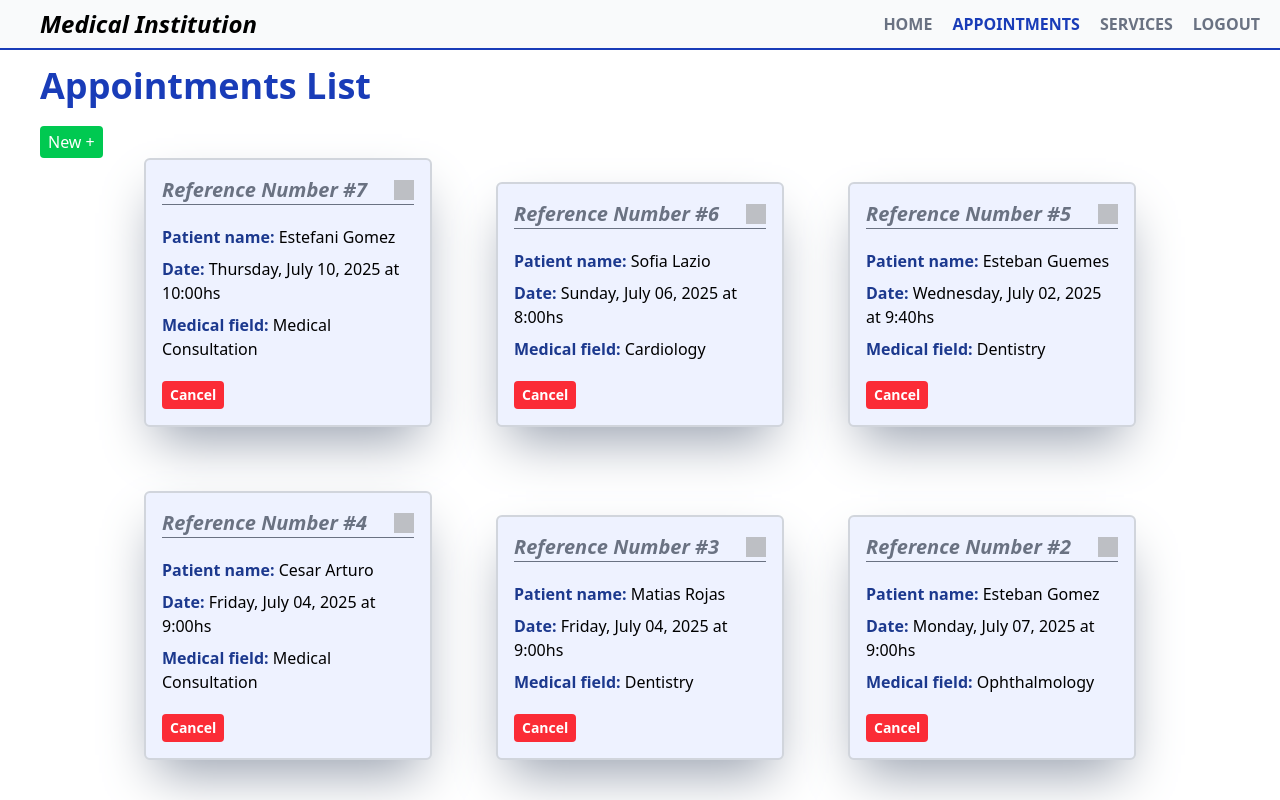
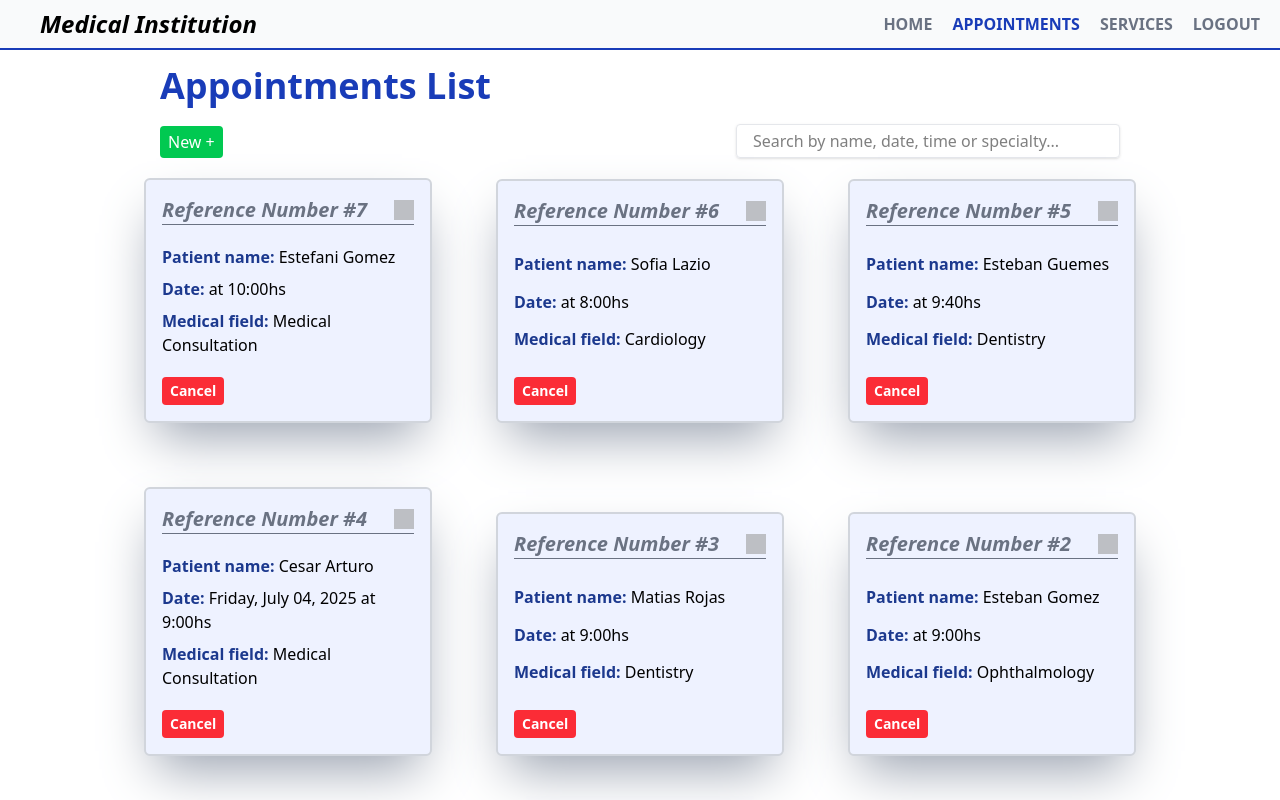
Before and after one commit to LucasDLabo/ReactJS-AAPRO2.0-2025, a React (Vite) app in the folder final_project/: page / in a window 1280 px wide. Shown: the top 800 px of the page. Built offline with nearby package versions, Linux system fonts and the light colour scheme; grey boxes are pictures that could not be loaded.

Commit message:
feat/finalProject: search bar + date formatter function

```diff
--- a/final_project/src/App.jsx
+++ b/final_project/src/App.jsx
@@ -8,6 +8,7 @@ import FootSection from './components/footer/FootSection.jsx'
 import exampleData from './utils/data.js'
 import specialties from './utils/specialties.js'
 import timetables from './utils/timetables.js'
+import dateFormatter from './utils/dateFormatter.js'
 
 function App() {
     const [appoint, setAppoint] = useState( () => {
@@ -15,24 +16,30 @@ function App() {
         return localstorage ? JSON.parse(localstorage) : localStorage.setItem('appointments', JSON.stringify(exampleData));
     });
     function deleteAppoint(id){
-        console.log(`id pasado ${id} - Turno borrado`)
         const updatedAppoint = appoint.filter((i) => i.id !== id);
         setAppoint(updatedAppoint);
         localStorage.setItem('appointments', JSON.stringify(updatedAppoint));
     }
     function createAppoint( {name, date, time, specialty} ){
+
+        const formattedDate = dateFormatter(date);
+
         const newAppoint = {
         id: appoint.length > 0 ? appoint.at(0).id + 1 : 1,
-        name, date, time, specialty
+        name, date, time, specialty,
+        formated_date: formattedDate
         };
         setAppoint([newAppoint, ...appoint]);
         localStorage.setItem('appointments', JSON.stringify([newAppoint, ...appoint]));
+
         setIsCreateOpen(false);
     }
     function editAppoint( {id, name, date, time, specialty} ){
-        console.log(`Llegamos pa ${id + name + date + time + specialty}`);
+
+        const formattedDate = dateFormatter(date);
+
         const editedAppoint = appoint.map((i) =>
-            i.id == id ? { ...i, name, date, time, specialty } : i
+            i.id == id ? { ...i, name, date, time, specialty, formated_date: formattedDate } : i
         );
         setAppoint(editedAppoint);
         localStorage.setItem('appointments', JSON.stringify(editedAppoint));
@@ -48,6 +55,17 @@ function App() {
         window.addEventListener("scroll", () => {window.pageYOffset > 100 ? setBackToTopButton(true) : setBackToTopButton(false);});
     }, []);
 
+    const [search, setSearch] = useState('');
+
+    const filteredAppoints = appoint.filter((i) => {
+        const term = search.toLowerCase();
+        return (
+            i.name.toLowerCase().includes(term) ||
+            i.formated_date.toLowerCase().includes(term) ||
+            i.time.toLowerCase().includes(term) ||
+            i.specialty.toLowerCase().includes(term)
+        );
+    });
     return (
         <>
             <header>
@@ -55,7 +73,10 @@ function App() {
             </header>
 
             <main className='min-h-screen'>
-                <div className='flex justify-between mr-40 mt-4'>
+                <section className='flex justify-between px-30 items-end mb-5'>
+
+                    <div className='w-full'>
+                        <div className='mt-4'>
                             <h2 className='title'>Appointments List</h2>
                         </div>
                         <div>
@@ -68,21 +89,40 @@ function App() {
                                 </div>
                             )}
                         </div>
+                    </div>
+                <div className="w-full max-w-sm">
+                    <input
+                        type="text"
+                        placeholder="Search by name, date, time or specialty..."
+                        className="w-full px-4 py-1 border rounded shadow border-gray-200"
+                        value={search}
+                        onChange={(e) => setSearch(e.target.value)}
+                    />
+                </div>
 
+                </section>
                 {appoint.length === 0 && (
                     <p className="flex h-[75vh] items-center justify-center text-center font-mono text-2xl text-gray-400 italic">
                         No appointments scheduled yet...
                     </p>
                 )}
 
+
+
                 <AppointmentListContainer>
                 {
-                    appoint.map( (data)=> (
+                    filteredAppoints.length === 0 ? (
+                        <p className="flex h-[75vh] items-center justify-center text-center font-mono text-2xl text-gray-400 italic">
+                            No results were found :(
+                        </p>
+                    ) :
+                    filteredAppoints.map( (data)=> (
                     <AppointmentList
                         key={data.id}
                         id={data.id}
                         name={data.name}
                         date={data.date}
+                        formated_date={data.formated_date}
                         time={data.time}
                         specialty={data.specialty}
 
--- a/final_project/src/components/appointment/AppointmentList.jsx
+++ b/final_project/src/components/appointment/AppointmentList.jsx
@@ -1,7 +1,7 @@
 import { useState } from 'react';
 import Modal from '../../modal/Modal'
 
-function AppointmentList( {id, name, date, time, specialty, onDelete, timetables, specialties, onUpdate, appoint} ){
+function AppointmentList( {id, name, date, formated_date, time, specialty, onDelete, timetables, specialties, onUpdate, appoint} ){
 
     const createdDate = new Date(`${date}T00:00:00-04:00`);
 
@@ -23,7 +23,6 @@ function AppointmentList( {id, name, date, time, specialty, onDelete, timetables
     const submit = (e) => {
         e.preventDefault();
 
-        console.log(`Submiteados ${id + getName + getDate + getTime + getSpecialty}`);
         if (!getName.trim() || !getDate.trim() || !getTime.trim() || !getSpecialty.trim()) {
             alert('Make sure all fields are completed!');
             return;
@@ -113,7 +112,7 @@ function AppointmentList( {id, name, date, time, specialty, onDelete, timetables
                     <hr className="text-gray-500"/>
                     <div className="flex flex-grow flex-col justify-evenly gap-2 py-5">
                         <li><b className="text-blue-900">Patient name:</b> {name}</li>
-                        <li><b className="text-blue-900">Date:</b> {formatedDate} at {time}hs</li>
+                        <li><b className="text-blue-900">Date:</b> {formated_date} at {time}hs</li>
                         <li><b className="text-blue-900">Medical field:</b> {specialty}</li>
                     </div>
 
--- a/final_project/src/utils/data.js
+++ b/final_project/src/utils/data.js
@@ -5,6 +5,7 @@ export default[
         date: '2025-07-10',
         time: '10:00',
         specialty: 'Medical Consultation',
+        formatted_date: 'Thursday, July 10, 2025'
     },
     {
         id: 6,
@@ -12,6 +13,7 @@ export default[
         date: '2025-07-06',
         time: '8:00',
         specialty: 'Cardiology',
+        formatted_date: 'Sunday, July 06, 2025'
     },
     {
         id: 5,
@@ -19,6 +21,7 @@ export default[
         date: '2025-07-02',
         time: '9:40',
         specialty: 'Dentistry',
+        formatted_date: 'Wednesday, July 02, 2025'
     },
     {
         id: 4,
@@ -26,6 +29,7 @@ export default[
         date: '2025-07-04',
         time: '9:00',
         specialty: 'Medical Consultation',
+        formated_date: 'Friday, July 04, 2025'
     },
     {
         id: 3,
@@ -33,6 +37,7 @@ export default[
         date: '2025-07-04',
         time: '9:00',
         specialty: 'Dentistry',
+        formatted_date: 'Friday, July 04, 2025'
     },
     {
         id: 2,
@@ -40,6 +45,7 @@ export default[
         date: '2025-07-07',
         time: '9:00',
         specialty: 'Ophthalmology',
+        formatted_date: 'Monday, July 07, 2025'
     },
     {
         id: 1,
@@ -47,5 +53,6 @@ export default[
         date: '2025-07-09',
         time: '10:00',
         specialty: 'Ophthalmology',
+        formatted_date: 'Wednesday, July 09, 2025'
     }
 ]
--- /dev/null
+++ b/final_project/src/utils/dateFormatter.js
@@ -0,0 +1,11 @@
+export default function dateFormatter(dateString){
+
+    const formattedDate = new Date(dateString + 'T00:00:00-04:00').toLocaleDateString('en-US', {
+        weekday: 'long',
+        day: '2-digit',
+        month: 'long',
+        year: 'numeric'
+    });
+
+    return formattedDate;
+}
```
Lines whose indentation alone changed are shown as unchanged.
